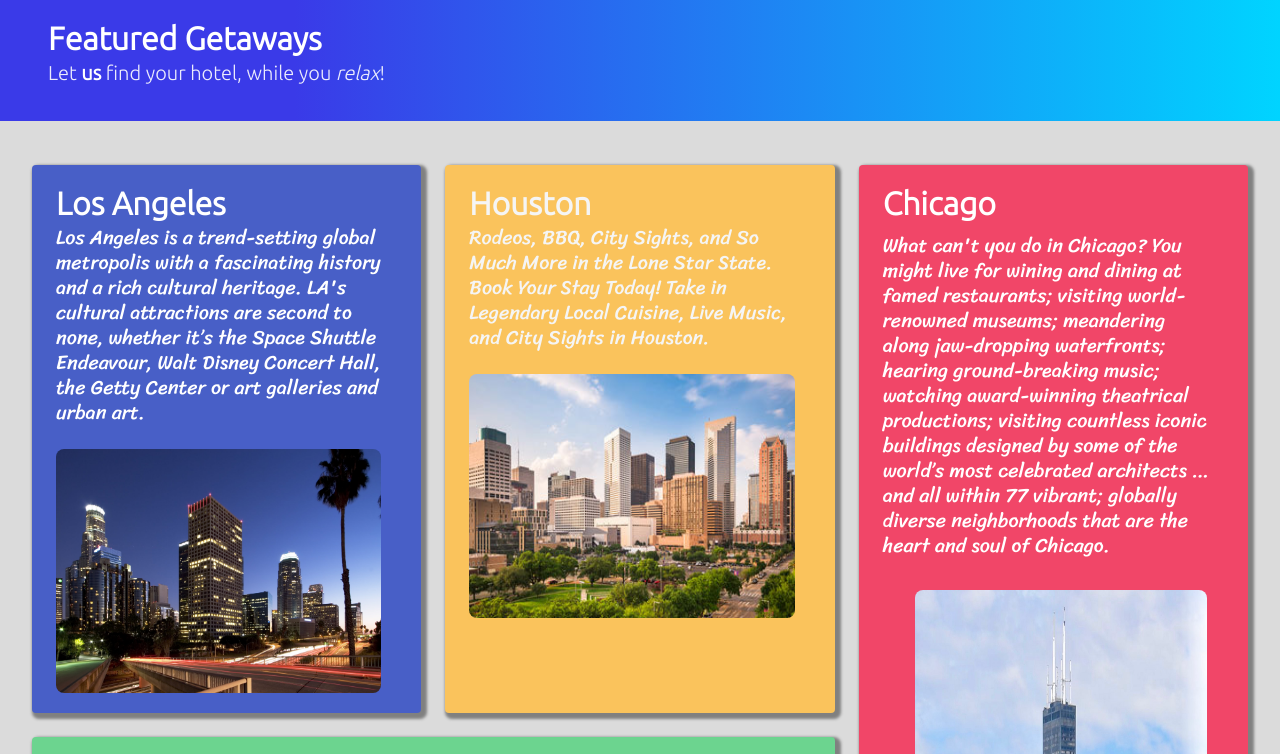
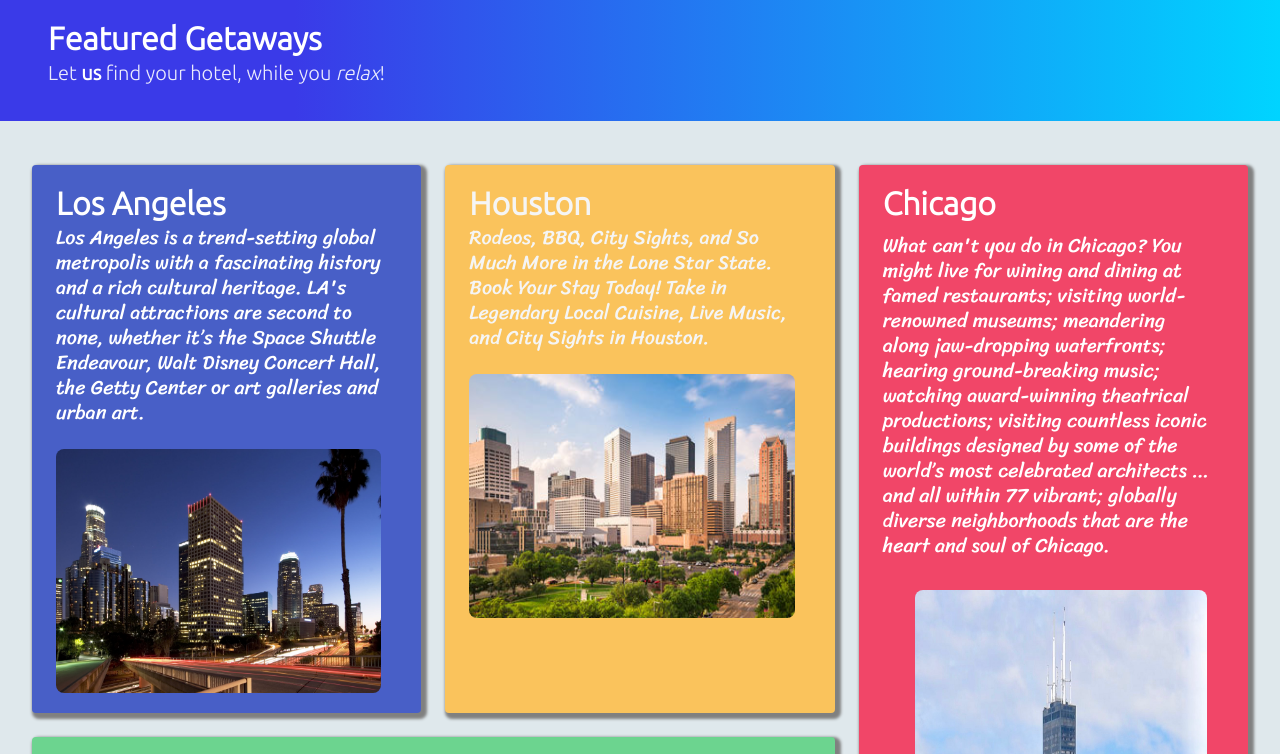
Before and after one commit to andwilson36/Ticket_Project_One, a plain HTML site: page hotel.html in a window 1280 px wide. Shown: the part 780-1534 px from the top of the page. Drawn offline with nearby package versions, Linux system fonts and the light colour scheme.

Commit message:
fixed hotel background

```diff
--- a/hotel.html
+++ b/hotel.html
@@ -117,7 +117,7 @@
       </div>
     </section>
      <main>
-      <div class="tile is-ancestor holder has-background-grey-lighter">
+      <div class="tile is-ancestor holder">
         <div class="tile is-vertical is-8">
           <div class="tile">
             <div class="tile is-parent is-vertical LA-tile">
```
